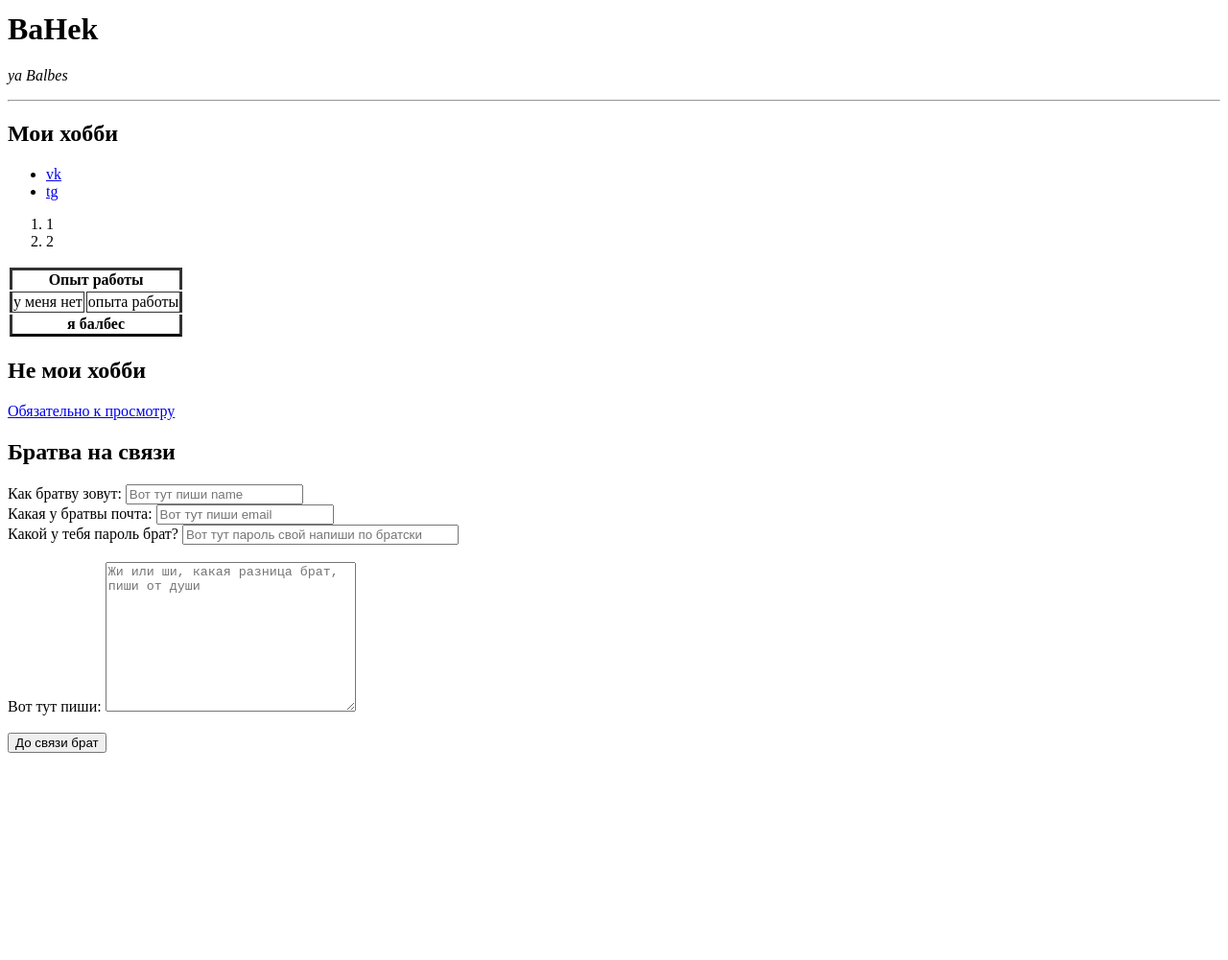
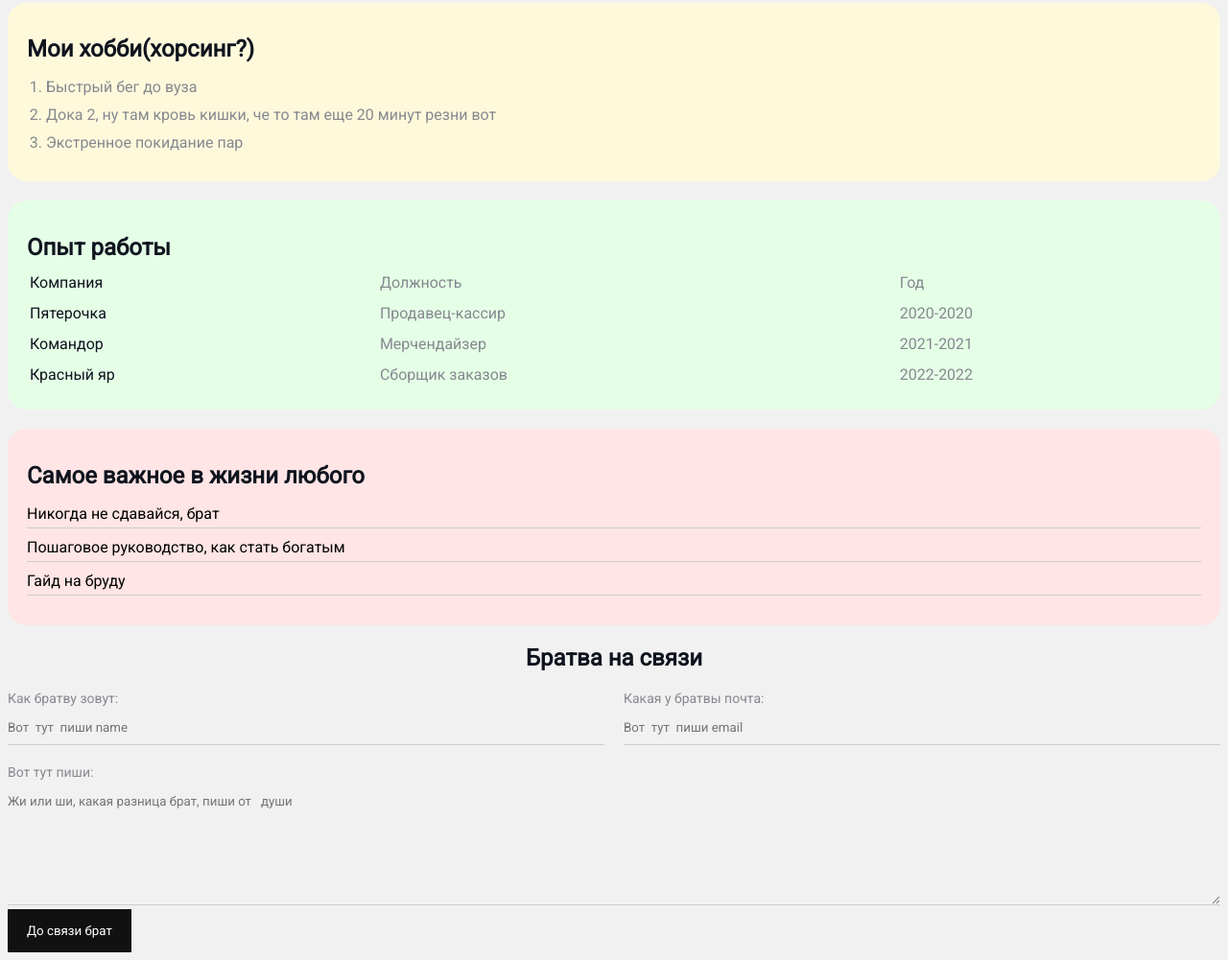
Before and after one commit to Isten1301/bratva, a plain HTML site: page index.html in a window 1280 px wide. Shown: the part 391-1392 px from the top of the page at 96% size. Before the commit the page ends 1184 px from the top, so only its background shows below. Drawn offline with Linux system fonts and the light colour scheme.

Commit message:
Add files via upload

```diff
--- a/index.html
+++ b/index.html
@@ -3,93 +3,101 @@
   <head>
     <meta charset="UTF-8" />
     <title>bibibibobobo</title>
+<link rel="stylesheet" href="styles.css">
   </head>
   <body>
-    <img src="1.jpg" width="350" alt="Это я" />
-    <p>Это я кстати</p>
-    <h1><strong>BaHek </strong></h1>
-    <p><em>ya Balbes</em></p>
+  <div class="container">
+    <div class="info">
+      <img src="1.jpg" alt="Это я" class="avatar" />
 
-    <hr />
-    <h2>Мои хобби</h2>
-    <ul>
-      <li><a href="https://vk.com/b1732">vk</a></li>
-      <li><a href="@Isten" target="_blank">tg</a></li>
+      <div class="info-text">
+        <h1>BaHek </h1>
+        <p><em>ya Balbes</em></p>
+        <p>Как же хочется пиццу</p>
+
+        <h4>Мои социальные сети</h4>
+        <a href="@Isten" target="_blank">telegram</a>|
+        <a href="https://vk.com/b1732" target="_blank">vk</a>
+      </div>
+    </div>
+  </div>
+
+
+  <div class="card bg-yellow">
+    <h2>Мои хобби(хорсинг?)</h2>
+    <ol class="list">
+      <li>Быстрый бег до вуза</li>
+      <li>Дока 2, ну там кровь кишки, че то там еще 20 минут резни вот</li>
+      <li>Экстренное покидание пар</li>
+    </ol>
+  </div>
+
+
+
+  <div class="card bg-green">
+    <table class="table">
+      <h2>Опыт работы</h2>
+        <tr>
+          <td>Компания</td>
+          <td>Должность</td>
+          <td>Год</td>
+        </tr>
+        <tr>
+          <td>Пятерочка</td>
+          <td>Продавец-кассир</td>
+          <td>2020-2020</td>
+        </tr>
+        <tr>
+          <td>Командор</td>
+          <td>Мерчендайзер</td>
+          <td>2021-2021</td>
+        </tr>
+        <tr>
+          <td>Красный яр</td>
+          <td>Сборщик заказов</td>
+          <td>2022-2022</td>
+        </tr>
+    </table>
+  </div>
+
+  <div class="card bg-red">
+    <h2>Самое важное в жизни любого</h2>
+    <ul class="link-list">
+      <li><a href="https://www.youtube.com/watch?v=dQw4w9WgXcQ&ab_channel=RickAstley">Никогда не сдавайся, брат</a>
+      </li>
+      <Li><a href="https://www.youtube.com/watch?v=u-GGZlRUsKw&pp=ygUT0Y3QvdC00YDQsSDRgtC10LnRgg%3D%3D&ab_channel=AndrewTate%D0%9D%D0%B0%D0%A0%D1%83%D1%81%D1%81%D0%BA%D0%BE%D0%BC">Пошаговое руководство, как стать богатым</a></Li>
+      <li><a href="https://www.youtube.com/watch?v=CrjHIfvI8kY&ab_channel=KempeDrist">Гайд на бруду</a></li>
     </ul>
-    <ol>
-      <li>1</li>
-      <li>2</li>
-    </ol>
-    <table>
-      <thead>
-        <tr>
-          <th
-            colspan="2"
-            style="
-              border-top: 3px solid #333;
-              border-left: 3px solid #333;
-              border-right: 3px solid #333;
-            "
-          >
-            Опыт работы
-          </th>
-        </tr>
-      </thead>
-      <tbody>
-        <tr>
-          <td style="border: 1px solid #333; border-left: 3px solid #333">
-            у меня нет
-          </td>
-          <td style="border: 1px solid #333; border-right: 3px solid #333">
-            опыта работы
-          </td>
-        </tr>
-      </tbody>
-      <tfoot>
-        <tr>
-          <th
-            colspan="2"
-            style="
-              border-bottom: 3px solid #000;
-              border-left: 3px solid #333;
-              border-right: 3px solid #333;
-            "
-          >
-            я балбес
-          </th>
-        </tr>
-      </tfoot>
-    </table>
+  </div>
 
-    <h2>Не мои хобби</h2>
-    <a href="yt.html" target="_blank">Обязательно к просмотру</a>
-    <h2>Братва на связи</h2>
-    <form action="/"></form>
-      <label>Как братву зовут:</label>
-      <input type="text" id="name_bratva" placeholder="Вот тут пиши name" />
-    </form>
-    <br />
-    <form>
-      <label>Какая у братвы почта:</label>
-      <input type="email" id="email_bratva" placeholder="Вот тут пиши email" />
-      <br />
 
-      <label>Какой у тебя пароль брат?</label>
-      <input
-        style="width: 280px"
-        type="password"
-        id="passwd_bratva"
-        placeholder="Вот тут пароль свой напиши по братски"
-      />
-    </form>
-    <br />
-    <form>
-      <label>Вот тут пиши:</label>
-      <textarea name="" id="" cols="30" rows="10" placeholder="Жи или ши, какая разница брат, пиши от души"></textarea>
-    </form>
-    <br />
-    <form action="">
-      <input type="submit" value="До связи брат" />
-    </form>
+    <div class="contact">
+      <h2>Братва на связи</h2>
+        <form action="/">
+          <div class="row">
+            <div class="form-group">
+              <label>Как братву зовут:</label>
+              <input type="text" id="name_bratva" placeholder="Вот  тут  пиши name">
+            </div>
+
+          <div class="form-group">
+              <label>Какая у братвы почта:</label>
+              <input type="email" id="email_bratva" placeholder="Вот  тут  пиши email" />
+          </div>
+        </div>
+    <div class="form-group">
+        <label>Вот тут пиши:</label>
+        <textarea name="" id="" cols="30" rows="7"placeholder="Жи или ши, какая разница брат, пиши от   души"></textarea>
+    </div>
+      <input class="btn" type="submit" value="До связи брат" />
+      </form>
+    </div>
+
+    <div class="position">
+      <div class="box">
+
+      </div>
+    </div>
+
   </body>
 </html>
--- /dev/null
+++ b/styles.css
@@ -0,0 +1,198 @@
+@import url('https://fonts.googleapis.com/css2?family=Roboto&display=swap');
+
+body {
+  background-color: #f1f1f1;
+  color: #0f141e;
+
+  font-size: 16px;
+  font-weight: normal;
+  font-family: 'Roboto', sans-serif;
+
+  /* font: normal 16px 'Roboto', sans-serif; */
+}
+
+.avatar{
+    width: 350px;
+    border-radius: 28px;
+    box-shadow: 4px 4px 14px rgba(0, 0, 0, 0.25);
+}
+
+
+.info{
+    margin-bottom: 20px;
+    display: flex;
+}
+
+
+@media (max-width: 700px){
+    .info{
+        text-align: center;
+        display: block;
+    }
+}
+
+.info-text{
+    margin-left: 40px;
+}
+
+.info-text h4{
+    margin-bottom: 10px;
+}
+.info p{
+    color: #86898f;
+    margin: 0;
+    font-style: italic;
+    font-weight: bold;
+    text-decoration: none;
+    /*text-transform: lowercase; */
+    /* letter-spacing: 1px; */
+    /* word-spacing: 3px; */
+
+}
+.container{
+    max-width: 750px;
+    margin: auto;
+    padding-top: 30px;
+}
+
+/* .social{
+
+}  */
+
+.list{
+    padding: 0 20px;
+}
+
+.list li{
+    color: #86898f;
+    margin-bottom: 10px;
+}
+
+a{
+    color: black;
+    text-decoration: none;
+}
+
+a:hover{
+    text-decoration: underline;
+}
+
+a:active{
+    color: blue;
+}
+
+a:visited{
+    color: grey;
+}
+
+.bg-yellow{
+    background: #fff9dc;
+}
+
+.bg-green{
+    background: #e5ffe7;
+}
+
+.bg-red{
+    background: #ffe5e5;
+}
+
+.card{
+    padding: 15px 20px;
+    margin-bottom: 20px;
+    border-radius: 20px;
+}
+
+.card h2{
+    margin-bottom: 10px;
+}
+
+.table {
+    width: 100%;
+}
+
+
+.table td{
+    padding-bottom: 10px;
+}
+.table td:nth-child(2), .table td:nth-child(3){
+    color: #86898f;
+}
+
+.link-list{
+    list-style: none;
+    padding: 0;
+}
+
+.link-list li{
+    margin-bottom: 10px;
+    padding-bottom: 5px;
+    border-bottom: 1px solid #ccc;
+}
+
+.contact h2{
+    text-align: center;
+}
+
+
+.form-group label{
+    display: block;
+    font-size: 14px;
+    color: #86898f;
+}
+
+.form-group input,
+.form-group textarea{
+    width: 100%;
+    box-sizing: border-box;
+    border: none;
+    background: transparent;
+    border-bottom: 1px solid #ccc;
+    color: #000;
+    padding: 15px 0 10px;
+    outline: none;
+    font-family: inherit;
+}
+
+.row{
+    display: flex;
+    margin-bottom: 20px;
+}
+
+.row > .form-group{
+    width: 50%;
+    margin-right: 20px;
+}
+
+.row > .form-group:last-child{
+    margin: 0;
+}
+
+.btn{
+    background: #111;
+    padding: 15px 20px;
+    color: #fff;
+    border: none;
+    font-family: inherit;
+    cursor: pointer;
+}
+
+.btn:hover{
+    opacity: 0.9;
+}
+
+/* Position */
+/* .position{
+    position: relative;
+    border: 4px solid black;
+    margin-top: 40px;
+    padding: 20px;
+}
+
+.box{
+    position: absolute;
+    top: 50px;
+    width: 50px;
+    height: 50px;
+    background: lightcoral;
+} */
```
